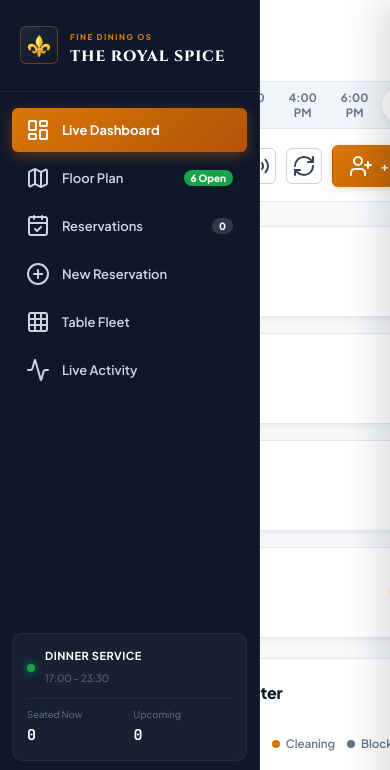
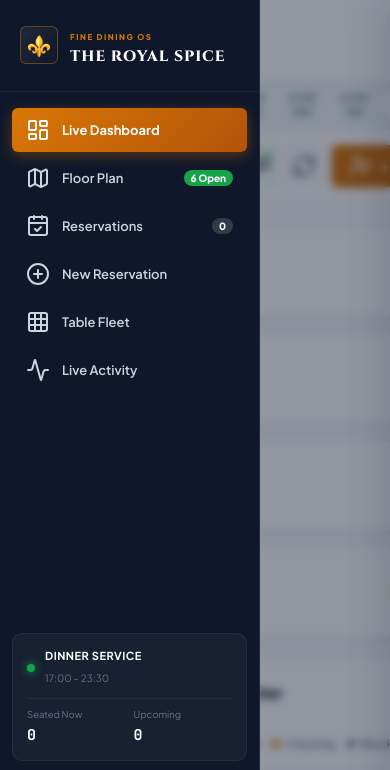
Before and after one commit to qamarabbas-024/Restaurant-Booking-Table, a plain HTML site: page Code/web/index.html in a window 390 px wide. Both pictures are taken after a click on the button 46 px from the left and 39 px from the top of the page. Shown: the top 770 px of the page. Drawn offline with nearby package versions, Linux system fonts and the light colour scheme; no server answers.

Commit message:
Fix hamburger sidebar menu and audio toggle indicator

```diff
--- a/Code/web/app.js
+++ b/Code/web/app.js
@@ -10,7 +10,8 @@ const STORAGE_KEYS = {
   TABLES: 'royal_spice_tables',
   BOOKINGS: 'royal_spice_bookings',
   ACTIVITY: 'royal_spice_activity',
-  THEME: 'royal_spice_theme'
+  THEME: 'royal_spice_theme',
+  SOUND: 'royal_spice_sound'
 };
 
 // Initial Seed Tables
@@ -27,7 +28,7 @@ const DEFAULT_TABLES = [
 const appState = {
   currentView: 'dashboard',
   currentTheme: localStorage.getItem(STORAGE_KEYS.THEME) || 'light',
-  soundEnabled: true,
+  soundEnabled: localStorage.getItem(STORAGE_KEYS.SOUND) !== 'false',
   isEditLayoutMode: false,
   selectedOccasion: 'Romantic Dinner',
   selectedZone: 'ALL',
@@ -55,9 +56,7 @@ const globalDateInput = document.getElementById('global-date-input');
 const headerSlotChips = document.getElementById('header-slot-chips');
 const coreSyncIndicator = document.getElementById('core-sync-indicator');
 const themeModeToggle = document.getElementById('theme-mode-toggle');
-const themeToggleIcon = document.getElementById('theme-toggle-icon');
 const soundFeedbackToggle = document.getElementById('sound-feedback-toggle');
-const soundToggleIcon = document.getElementById('sound-toggle-icon');
 
 // Metric Tiles
 const metricAvailableTables = document.getElementById('metric-available-tables');
@@ -1083,22 +1082,59 @@ document.querySelectorAll('.nav-item').forEach(btn => {
 document.getElementById('btn-view-all-reservations').addEventListener('click', () => switchAppView('reservations'));
 document.getElementById('btn-nav-create-res').addEventListener('click', () => switchAppView('booking'));
 
+// ================= THEME & AUDIO CONTROLLERS =================
+
+function updateSoundToggleUI() {
+  const btn = document.getElementById('sound-feedback-toggle');
+  const iconWrap = document.getElementById('sound-icon-wrap');
+  const dot = document.getElementById('sound-status-dot');
+  if (!btn || !iconWrap) return;
+
+  if (appState.soundEnabled) {
+    btn.classList.add('sound-active');
+    btn.classList.remove('sound-muted');
+    btn.setAttribute('title', 'Audio Feedback: ON (Click to Mute)');
+    iconWrap.innerHTML = '<i data-lucide="volume-2"></i>';
+    if (dot) dot.className = 'sound-status-dot active';
+  } else {
+    btn.classList.remove('sound-active');
+    btn.classList.add('sound-muted');
+    btn.setAttribute('title', 'Audio Feedback: MUTED (Click to Enable)');
+    iconWrap.innerHTML = '<i data-lucide="volume-x"></i>';
+    if (dot) dot.className = 'sound-status-dot muted';
+  }
+
+  if (window.lucide) window.lucide.createIcons();
+}
+
+function updateThemeToggleUI() {
+  const iconWrap = document.getElementById('theme-icon-wrap');
+  if (!iconWrap) return;
+  iconWrap.innerHTML = `<i data-lucide="${appState.currentTheme === 'light' ? 'sun' : 'moon'}"></i>`;
+  if (window.lucide) window.lucide.createIcons();
+}
+
 // Theme Toggle
 themeModeToggle.addEventListener('click', () => {
   appState.currentTheme = appState.currentTheme === 'light' ? 'dark' : 'light';
   document.documentElement.setAttribute('data-theme', appState.currentTheme);
   localStorage.setItem(STORAGE_KEYS.THEME, appState.currentTheme);
-  themeToggleIcon.setAttribute('data-lucide', appState.currentTheme === 'light' ? 'sun' : 'moon');
-  if (window.lucide) window.lucide.createIcons();
+  updateThemeToggleUI();
+  playAudioChime('click');
   showToastNotification(`Theme switched to ${appState.currentTheme} mode.`, 'info');
 });
 
 // Sound Toggle
 soundFeedbackToggle.addEventListener('click', () => {
   appState.soundEnabled = !appState.soundEnabled;
-  soundToggleIcon.setAttribute('data-lucide', appState.soundEnabled ? 'volume-2' : 'volume-x');
-  if (window.lucide) window.lucide.createIcons();
-  showToastNotification(appState.soundEnabled ? 'Audio feedback enabled.' : 'Audio muted.', 'info');
+  localStorage.setItem(STORAGE_KEYS.SOUND, appState.soundEnabled ? 'true' : 'false');
+  updateSoundToggleUI();
+  if (appState.soundEnabled) {
+    playAudioChime('success');
+    showToastNotification('Audio feedback ENABLED.', 'success');
+  } else {
+    showToastNotification('Audio feedback MUTED.', 'info');
+  }
 });
 
 // Stepper
@@ -1234,14 +1270,41 @@ document.getElementById('manual-sync-btn').addEventListener('click', () => {
   showToastNotification('State synchronized.', 'info');
 });
 
-// Mobile Sidebar Toggle
-document.getElementById('btn-mobile-toggle').addEventListener('click', () => {
-  appSidebar.classList.toggle('mobile-open');
-});
+// Responsive Sidebar Toggle (3-lines hamburger menu)
+const btnMobileToggle = document.getElementById('btn-mobile-toggle');
+const sidebarBackdrop = document.getElementById('sidebar-backdrop');
+const appLayout = document.querySelector('.app-layout');
+
+function toggleSidebarMenu() {
+  playAudioChime('click');
+  if (window.innerWidth <= 1024) {
+    appSidebar.classList.toggle('mobile-open');
+    if (sidebarBackdrop) {
+      sidebarBackdrop.classList.toggle('active', appSidebar.classList.contains('mobile-open'));
+    }
+  } else {
+    if (appLayout) {
+      appLayout.classList.toggle('sidebar-collapsed');
+    }
+  }
+}
+
+if (btnMobileToggle) {
+  btnMobileToggle.addEventListener('click', toggleSidebarMenu);
+}
+
+if (sidebarBackdrop) {
+  sidebarBackdrop.addEventListener('click', () => {
+    appSidebar.classList.remove('mobile-open');
+    sidebarBackdrop.classList.remove('active');
+  });
+}
 
 // Auto Background Polling every 3.5s
 setInterval(syncWithCoreEngine, 3500);
 
-// Initialize Theme & First Load
+// Initialize Theme, Audio UI & First Load
 document.documentElement.setAttribute('data-theme', appState.currentTheme);
+updateThemeToggleUI();
+updateSoundToggleUI();
 syncWithCoreEngine();
--- a/Code/web/index.html
+++ b/Code/web/index.html
@@ -85,13 +85,16 @@
       </div>
     </aside>
 
+    <!-- Sidebar Backdrop Overlay for Mobile / Tablet -->
+    <div class="sidebar-backdrop" id="sidebar-backdrop"></div>
+
     <!-- Main Workspace Viewport -->
     <main class="app-workspace">
 
       <!-- Top Control Bar -->
       <header class="workspace-header">
         <div class="header-left">
-          <button class="btn btn-ghost btn-icon mobile-menu-toggle" id="btn-mobile-toggle" aria-label="Toggle Menu">
+          <button class="btn btn-ghost btn-icon menu-toggle-btn" id="btn-mobile-toggle" aria-label="Toggle Sidebar Menu" title="Toggle Navigation Menu">
             <i data-lucide="menu"></i>
           </button>
           <div class="header-view-title">
@@ -124,10 +127,11 @@
             <span class="sync-label">C++ Live</span>
           </div>
           <button class="btn btn-secondary btn-icon" id="theme-mode-toggle" title="Toggle Light/Dark Theme">
-            <i data-lucide="sun" id="theme-toggle-icon"></i>
+            <span id="theme-icon-wrap"><i data-lucide="sun"></i></span>
           </button>
-          <button class="btn btn-secondary btn-icon" id="sound-feedback-toggle" title="Toggle Audio Feedback">
-            <i data-lucide="volume-2" id="sound-toggle-icon"></i>
+          <button class="btn btn-secondary btn-icon btn-sound-toggle sound-active" id="sound-feedback-toggle" title="Audio Feedback: ON (Click to Mute)">
+            <span id="sound-icon-wrap"><i data-lucide="volume-2"></i></span>
+            <span class="sound-status-dot active" id="sound-status-dot"></span>
           </button>
           <button class="btn btn-secondary btn-icon" id="manual-sync-btn" title="Synchronize State">
             <i data-lucide="refresh-cw"></i>
--- a/Code/web/style.css
+++ b/Code/web/style.css
@@ -340,6 +340,36 @@ body {
   min-height: 100vh;
   display: flex;
   flex-direction: column;
+  transition: margin-left 0.25s ease;
+}
+
+/* Sidebar Collapsed State (Desktop & Tablet) */
+.app-layout.sidebar-collapsed .app-sidebar {
+  transform: translateX(-100%);
+}
+
+.app-layout.sidebar-collapsed .app-workspace {
+  margin-left: 0;
+}
+
+/* Sidebar Backdrop (Mobile Drawer) */
+.sidebar-backdrop {
+  position: fixed;
+  top: 0;
+  left: 0;
+  width: 100%;
+  height: 100%;
+  background: rgba(15, 23, 42, 0.45);
+  backdrop-filter: blur(4px);
+  z-index: 115;
+  opacity: 0;
+  pointer-events: none;
+  transition: opacity 0.25s ease;
+}
+
+.sidebar-backdrop.active {
+  opacity: 1;
+  pointer-events: auto;
 }
 
 .workspace-header {
@@ -361,8 +391,55 @@ body {
   gap: 14px;
 }
 
-.mobile-menu-toggle {
-  display: none;
+.menu-toggle-btn {
+  display: inline-flex;
+  align-items: center;
+  justify-content: center;
+  cursor: pointer;
+  border-radius: var(--radius-xs);
+  transition: var(--transition-fast);
+}
+
+.menu-toggle-btn:hover {
+  background: var(--bg-canvas);
+  color: var(--primary-500);
+}
+
+/* Sound Feedback Toggle & Status Dot */
+.btn-sound-toggle {
+  position: relative;
+  transition: all 0.2s ease;
+}
+
+.sound-status-dot {
+  position: absolute;
+  top: 5px;
+  right: 5px;
+  width: 7px;
+  height: 7px;
+  border-radius: 50%;
+  border: 1px solid var(--bg-surface);
+  transition: all 0.2s ease;
+}
+
+.sound-status-dot.active {
+  background-color: var(--c-available);
+  box-shadow: 0 0 6px var(--c-available);
+}
+
+.sound-status-dot.muted {
+  background-color: #ef4444;
+  box-shadow: 0 0 5px #ef4444;
+}
+
+.btn-sound-toggle.sound-active {
+  border-color: rgba(22, 163, 74, 0.4);
+  color: var(--text-main);
+}
+
+.btn-sound-toggle.sound-muted {
+  border-color: rgba(239, 68, 68, 0.35);
+  color: var(--text-muted);
 }
 
 .header-view-title h2 {
```
